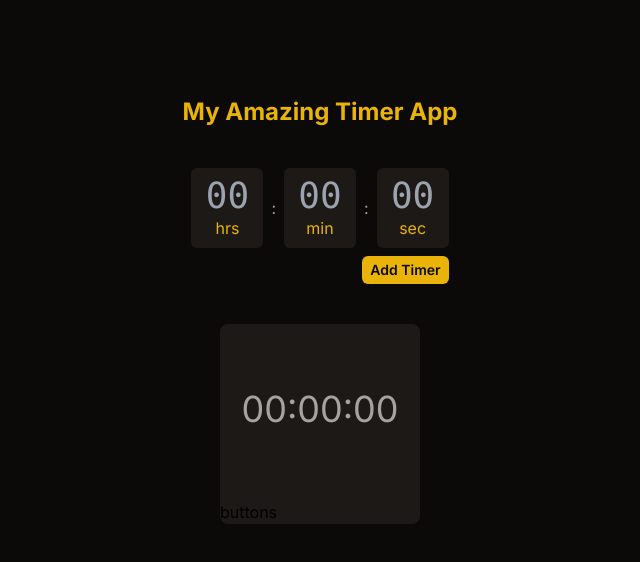
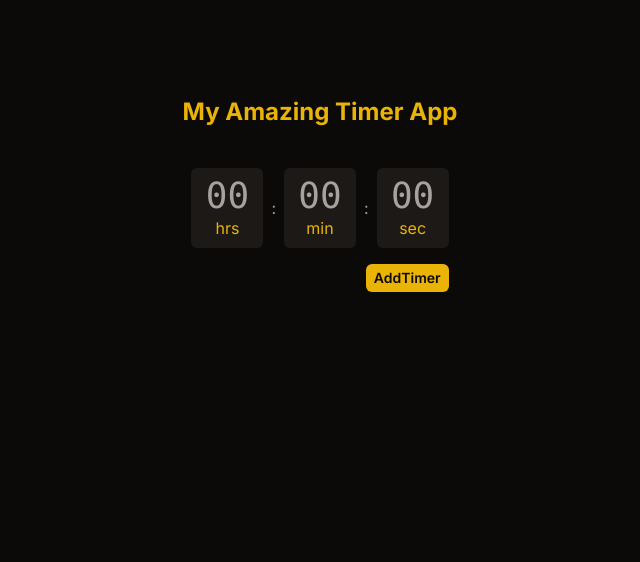
Before and after one commit to SLcode777/timer-app-challenge, a Next.js app: page / in a window 1280 px wide. Shown: the top 562 px of the page, without its empty margins (320-960 px from the left). Built offline with nearby package versions, Linux system fonts and the light colour scheme.

Commit message:
successfully managed to make those damn timers decrease over time !!

```diff
--- a/app/page.jsx
+++ b/app/page.jsx
@@ -1,5 +1,5 @@
 import { SetTimer } from "@/components/set-timer.jsx";
-import { Timer } from "@/components/timer.jsx";
+import TimerComponent from "@/components/timer";
 
 export default function Home() {
   return (
@@ -13,7 +13,7 @@ export default function Home() {
         <SetTimer />
       </section>
       <section className="mt-10">
-        <Timer/>
+
       </section>
     </main>
   );
--- a/components/set-timer-box.jsx
+++ b/components/set-timer-box.jsx
@@ -1,19 +1,22 @@
-export function SetTimerBox({value, min, max, tag}) {
+"use client";
+
+export function SetTimerBox({ value, min, max, tag, onChange }) {
   const handleFocus = (event) => {
     event.target.select();
   };
-
 
   return (
     <>
       <div className="flex flex-col bg-stone-900 rounded-md p-2 items-center ">
         <input
           placeholder="00"
+          // value={value}
+          onChange={(e) => onChange(e.target.value)}
           onFocus={handleFocus}
           type="number"
           min={min}
           max={max}
-          className="selection:bg-stone-700 rounded focus:ring-1 max-w-14 bg-transparent text-center text-4xl text-stone-400 font-mono"
+          className="selection:bg-stone-700 rounded focus:ring-1 max-w-14 bg-transparent text-center text-4xl text-stone-400 font-mono placeholder:text-stone-400"
         ></input>
         <div className="text-yellow-500">{tag}</div>
       </div>
--- a/components/set-timer.jsx
+++ b/components/set-timer.jsx
@@ -1,31 +1,47 @@
 "use client";
 
 import { SetTimerBox } from "./set-timer-box.jsx";
+import TimerComponent from "./timer";
+import useTimersStore from "@/utils/timers-store";
 
 export function SetTimer() {
-  const handleFocus = (event) => {
-    event.target.select();
-  };
+  const { duration, setHours, setMinutes, setSeconds } = useTimersStore();
 
   return (
     <>
       <div className="flex flex-col">
         <div className="flex flex-row gap-2 ">
-          <SetTimerBox min="00" max="99" tag="hrs" />
+          <SetTimerBox
+            min="00"
+            max="23"
+            tag="hrs"
+            value={duration.hours}
+            onChange={(value)=> setHours(Number(value))}
+          />
 
           <div className="flex flex-row items-center">
             <p className="text-stone-400">:</p>
           </div>
-          <SetTimerBox value="00" min="00" max="60" tag="min" />
+          <SetTimerBox
+            min="00"
+            max="60"
+            tag="min"
+            value={duration.minutes}
+            onChange={(value)=> setMinutes(Number(value))}
+          />
 
           <div className="flex flex-row items-center">
             <p className="text-stone-400">:</p>
           </div>
-          <SetTimerBox value="00" min="00" max="60" tag="sec" />
+          <SetTimerBox
+            min="00"
+            max="60"
+            tag="sec"
+            value={duration.seconds}
+            onChange={(value)=> setSeconds(Number(value))}
+          />
         </div>
-        <button className="bg-yellow-500 hover:bg-lime-400 text-sm rounded-md mt-2 py-1 px-2 text-stone-950 font-semibold max-w-fit self-end">
-          Add Timer
-        </button>
+        <TimerComponent />
       </div>
     </>
   );
--- a/components/timer.jsx
+++ b/components/timer.jsx
@@ -1,10 +1,94 @@
-export function Timer() {
+"use client";
+
+import useTimersStore from "@/utils/timers-store";
+import { useEffect } from "react";
+
+const TimerComponent = () => {
+  const {
+    timers,
+    addTimer,
+    removeTimer,
+    duration,
+    tickTimers,
+    setTotalDuration,
+  } = useTimersStore();
+
+  useEffect(() => {
+
+    const interval = setInterval(() => {
+      timers.forEach((timer) => {
+        if (timer.isRunning) {
+          tickTimers(timer.id);
+        }
+      });
+    }, 1000);
+
+    return () => clearInterval(interval);
+  }, [timers, tickTimers]);
+
+  const handleAddTimer = () => {
+    const totalDurationInSeconds =
+      duration.hours * 3600 + duration.minutes * 60 + duration.seconds * 1;
+
+    console.log("totalDurationInSeconds log : ", totalDurationInSeconds);
+
+    const newTimer = {
+      id: Date.now(),
+      hrs: duration.hours,
+      min: duration.minutes,
+      sec: duration.seconds,
+      name: "je suis un FAKE timer",
+      isRunning: true,
+      startTime: Date.now(),
+      duration: totalDurationInSeconds,
+    };
+
+    setTotalDuration(totalDurationInSeconds);
+    addTimer(newTimer);
+
+  };
+
+  const handleRemoveTimer = (timer) => {
+    removeTimer(timer);
+  };
+
   return (
     <>
-    <div className="flex flex-col bg-stone-900 rounded-lg min-h-[200px] min-w-[200px] justify-between">
-      <div className="p-4 text-4xl text-stone-400 items-center flex flex-col justify-center h-[170px]">00:00:00</div>
-      <div>buttons</div>
-    </div>
+      <div className="flex flex-col justify-center items-center">
+        <button
+          onClick={handleAddTimer}
+          className="bg-yellow-500 hover:bg-lime-400 text-sm rounded-md mt-4 py-1 px-2 text-stone-950 font-semibold max-w-fit mb-10 self-end"
+        >
+          AddTimer
+        </button>
+        <ul className="w-64">
+          {timers.map((timer) => (
+            <li
+              className="text-white mb-4 border border-1 border-stone-700 rounded-md"
+              key={timer.id}
+            >
+              <div className="flex flex-col items-center text-center gap-4"></div>
+              <div placeholder="entrez un nom pour votre timer" className="flex flex-col w-full text-center p-2">
+
+              </div>
+              <div className="flex flex-col w-full text-center p-2">
+                {Math.floor(timer.duration / 3600)}:{Math.floor((timer.duration % 3600) / 60)}:
+                {Math.floor(timer.duration % 60)}
+                {console.log("timer log : ", timer.hours, timer.min, timer.sec)}
+              </div>
+              <div></div>
+              <button
+                className="flex flex-col w-full justify-between p-2"
+                onClick={() => handleRemoveTimer(timer)}
+              >
+                Remove Timer
+              </button>
+            </li>
+          ))}
+        </ul>
+      </div>
     </>
-  )
-}
+  );
+};
+
+export default TimerComponent;
--- a/package.json
+++ b/package.json
@@ -12,7 +12,8 @@
     "lucide": "^0.396.0",
     "next": "14.2.4",
     "react": "^18",
-    "react-dom": "^18"
+    "react-dom": "^18",
+    "zustand": "^4.5.2"
   },
   "devDependencies": {
     "eslint": "^8",
--- /dev/null
+++ b/utils/timers-store.js
@@ -0,0 +1,76 @@
+import { create } from "zustand";
+
+const useTimersStore = create((set, get) => ({
+  timers: [],
+  duration: { hours: 0, minutes: 0, seconds: 0 },
+  durationInSeconds: 0,
+
+  setHours: (hours) => {
+    set((state) => ({ duration: { ...state.duration, hours } }));
+  },
+
+  setMinutes: (minutes) => {
+    set((state) => ({ duration: { ...state.duration, minutes } }));
+  },
+
+  setSeconds: (seconds) => {
+    set((state) => ({ duration: { ...state.duration, seconds } }));
+  },
+
+  setTotalDuration: (duration) => {
+    const totalSeconds =
+      duration.hours * 3600 + duration.minutes * 60 + duration.seconds;
+    set(() => ({
+      durationInSeconds: totalSeconds,
+    }));
+    console.log("setTotalDuration log", totalSeconds);
+  },
+
+  addTimer: (timer) => {
+    set((state) => ({
+      timers: [...state.timers, timer],
+    }));
+  },
+
+  updateTimer: (id, newTime) => {
+    set((state) => ({
+      timers: state.timers.map((timer) =>
+        timer.id === id ? { ...timer, duration: newTime } : timer
+      ),
+    }));
+  },
+
+  tickTimers: (id) => {
+    set((state) => ({
+      timers: state.timers.map((timer) => {
+        if (timer.id === id) {
+          const newDuration = timer.duration - 1;
+          if (newDuration <= 0) {
+            return { ...timer, duration: 0, isRunning: false };
+          }
+          return { ...timer, duration: newDuration };
+        }
+        return timer;
+      }),
+    }));
+  },
+
+  pauseTimer: (id) => {
+    set((state) => ({
+      timers: state.timers.map((timer) => {
+        if (timer.id === id && timer.isRunning) {
+          return { ...timer, isRunning: false };
+        }
+        return timer;
+      }),
+    }));
+  },
+
+  removeTimer: (timer) => {
+    set((state) => ({
+      timers: state.timers.filter((t) => t !== timer),
+    }));
+  },
+}));
+
+export default useTimersStore;
```
Also changed, not shown: 1 other file (tests, documents, lock files or other folders).
